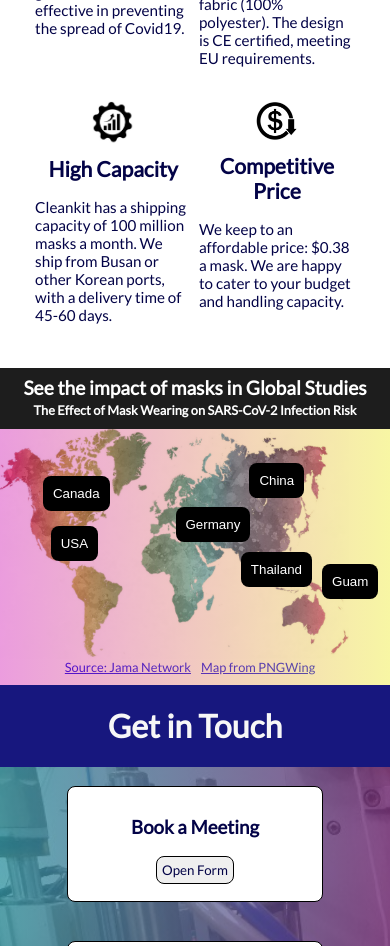
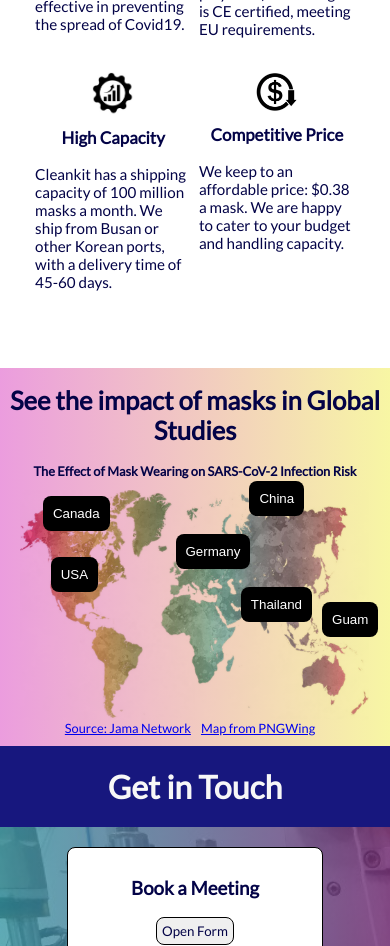
Before and after one commit to martinrombach88/b2b_masks_landing_page, a React (Create React App) app: page / in a window 390 px wide. Shown: the part 1320-2266 px from the top of the page. Built offline with nearby package versions, Linux system fonts and the light colour scheme; the HTML template or start-up script is replaced by a standard one.

Commit message:
css alterations on hero image and product info for mobile

```diff
--- a/src/App.js
+++ b/src/App.js
@@ -11,6 +11,7 @@
         <HeroImage/>
         <ProductInfo />
         <InteractiveMap />
+        <div></div>
         <ContactForm />
 
     </div>
--- a/src/InteractiveMap.js
+++ b/src/InteractiveMap.js
@@ -93,14 +93,18 @@
         return (
                 <div id="mapContainer">
 
+
                     <div id="mapTopBar">
                         <h1>See the impact of masks in Global Studies</h1>
                         <h3>The Effect of Mask Wearing on SARS-CoV-2 Infection Risk</h3>
                     </div>
-                <div id="mapDiv">
                         <div id="mapOverlay"></div>
                         <img id="worldMap" src={worldMap} alt="world map"/>
+                        <div className="credit">
+                            <a href="https://jamanetwork.com/journals/jama/fullarticle/2776536">Source: Jama Network </a>
+                            <a  href="https://www.pngwing.com/en/free-png-zahef">Map from PNGWing</a>
                         </div>
+
                     {/* <img id="mediaQueriesWorldMap" src={worldMap2} alt="world map" />
                     <img id="mediaQueriesWorldMap2" src={worldMap3} alt="world map" /> */}
                     <button id="study_1_btn" className={`mapButton ${btn1Visible ? "" : "hidden"}`} onClick={() => btnBoxChange('study_1')}>Canada</button>
@@ -114,15 +118,10 @@
                     <div className="cards" >
                         {cards}
                     </div>
+                </div>
 
 
-                <div id="bottomSection">
-                    <div className="credit">
-                    <a href="https://jamanetwork.com/journals/jama/fullarticle/2776536">Source: Jama Network </a>
-                    <a  href="https://www.pngwing.com/en/free-png-zahef">Map from PNGWing</a>
-                    </div>
-                </div>
-            </div>
+
         )
 
 };
--- a/src/index.css
+++ b/src/index.css
@@ -152,7 +152,7 @@
 }
 
 #productContainer h3 {
-  font-size:2.5vh;
+  font-size:2vh;
   text-align:center;
 }
 
@@ -214,6 +214,11 @@
   align-self:center;
 }
 
+#mapDiv {
+  display:flex;
+  flex-direction: column;
+}
+
 #mapOverlay {
   background: linear-gradient(to right, #ce09ad, #ece91b);
   opacity: 0.4;
@@ -227,19 +232,26 @@
   display:flex;
   flex-direction: column;
   z-index:999;
-  background-color:rgb(29, 29, 29);
-  color:white;
+  /* background-color:rgb(29, 29, 29);
+  color:white; */
+
 }
 #mapTopBar h1 {
-  font-size:1.5em;
-  margin-top:2%;
-  margin-bottom:2px;
+  font-size:2em;
+  margin-top:2vh;
+  margin-bottom:2vh;
 }
 
 #mapTopBar h3 {
   font-size:1em;
   margin:1px;
   margin-bottom: 3%;
+}
+
+#bottomSection {
+  background-color:rgb(29, 29, 29);
+  color:white;
+  height:30vh;
 }
 
 .credit {
@@ -276,8 +288,6 @@
 .hidden {
   display:none;
 }
-
-
 
 .mapStudy {
   background-color:white;
```
Lines whose indentation alone changed are shown as unchanged.
